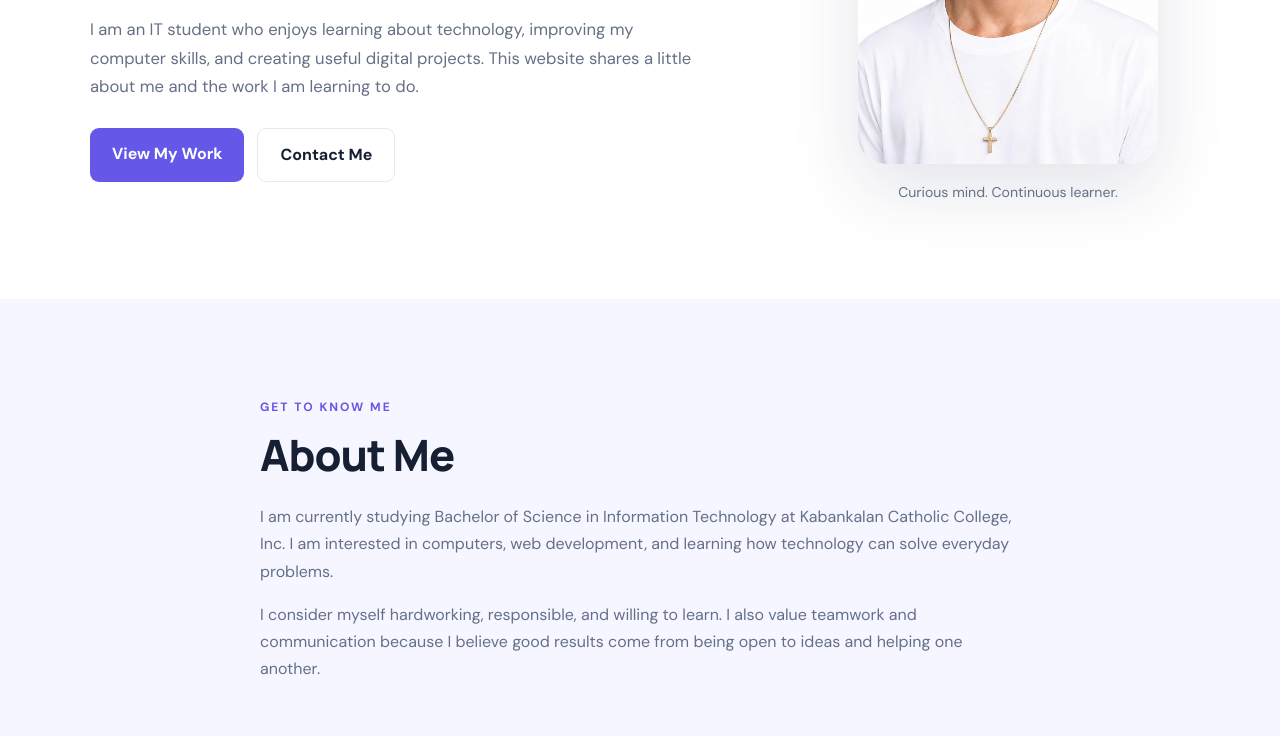
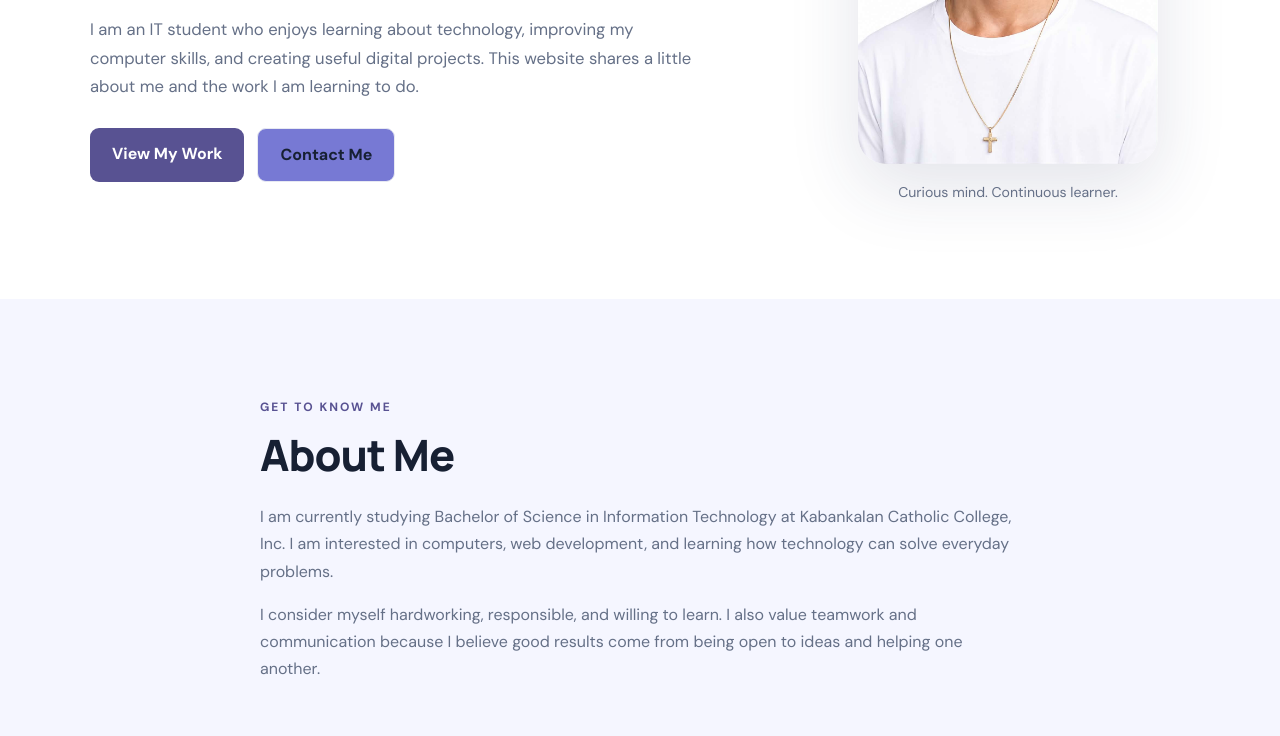
Before and after one commit to ramoselmer546-creator/ramos-project-1, a plain HTML site: page index.html in a window 1280 px wide. Shown: the part 384-1120 px from the top of the page. Drawn offline with Linux system fonts and the light colour scheme.

Commit message:
background

```diff
--- a/styles/style.css
+++ b/styles/style.css
@@ -3,8 +3,8 @@
 :root {
   --ink: #172033;
   --muted: #657087;
-  --accent: #6558e8;
-  --accent-dark: #5144cf;
+  --accent: #585292;
+  --accent-dark: #181346;
   --surface: #ffffff;
   --soft: #f5f6ff;
   --line: #e7e9f2;
@@ -141,7 +141,7 @@ a {
 
 .secondary {
   border: 1px solid var(--line);
-  background: white;
+  background: rgb(119, 121, 212);
 }
 
 .secondary:hover {
```
